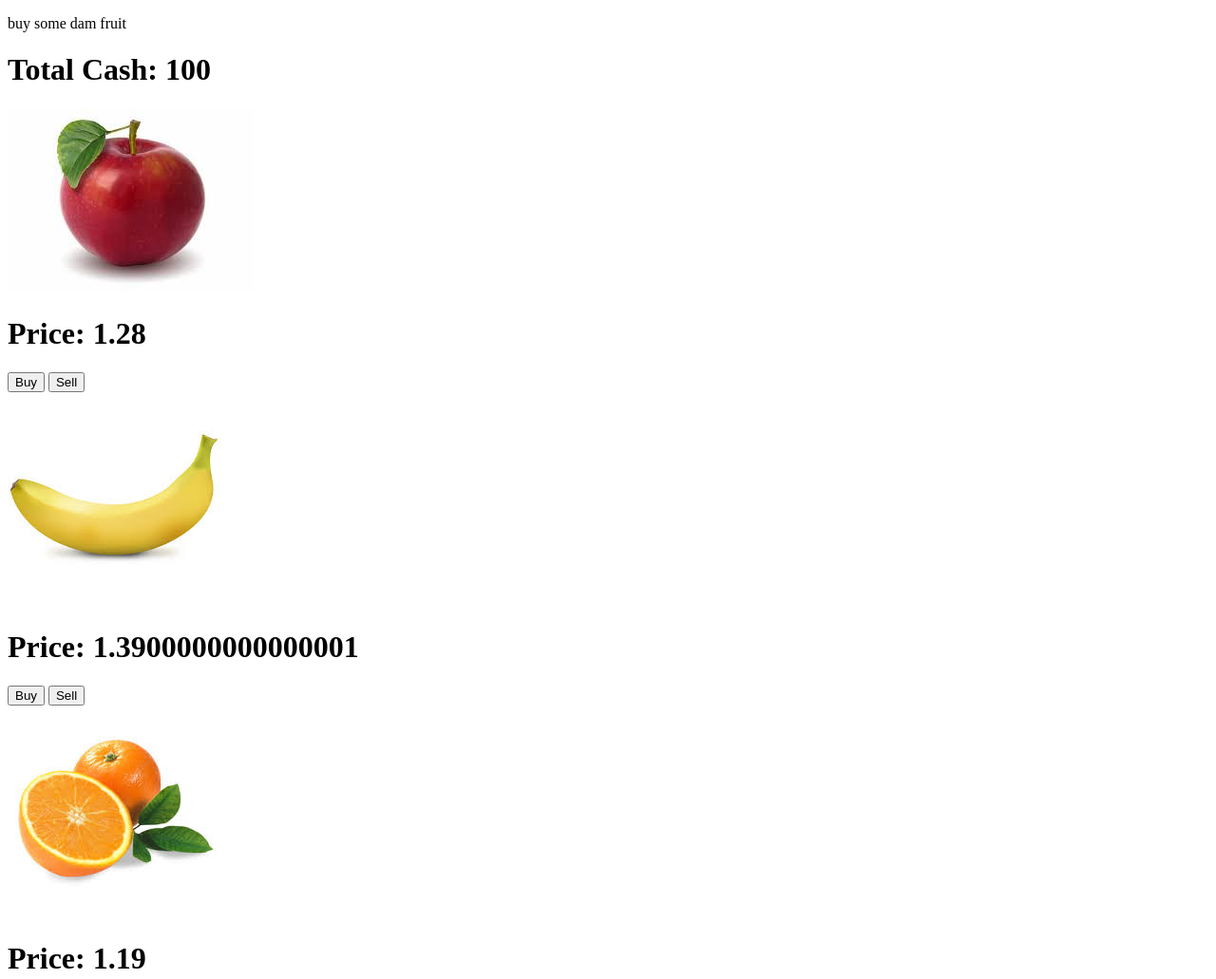
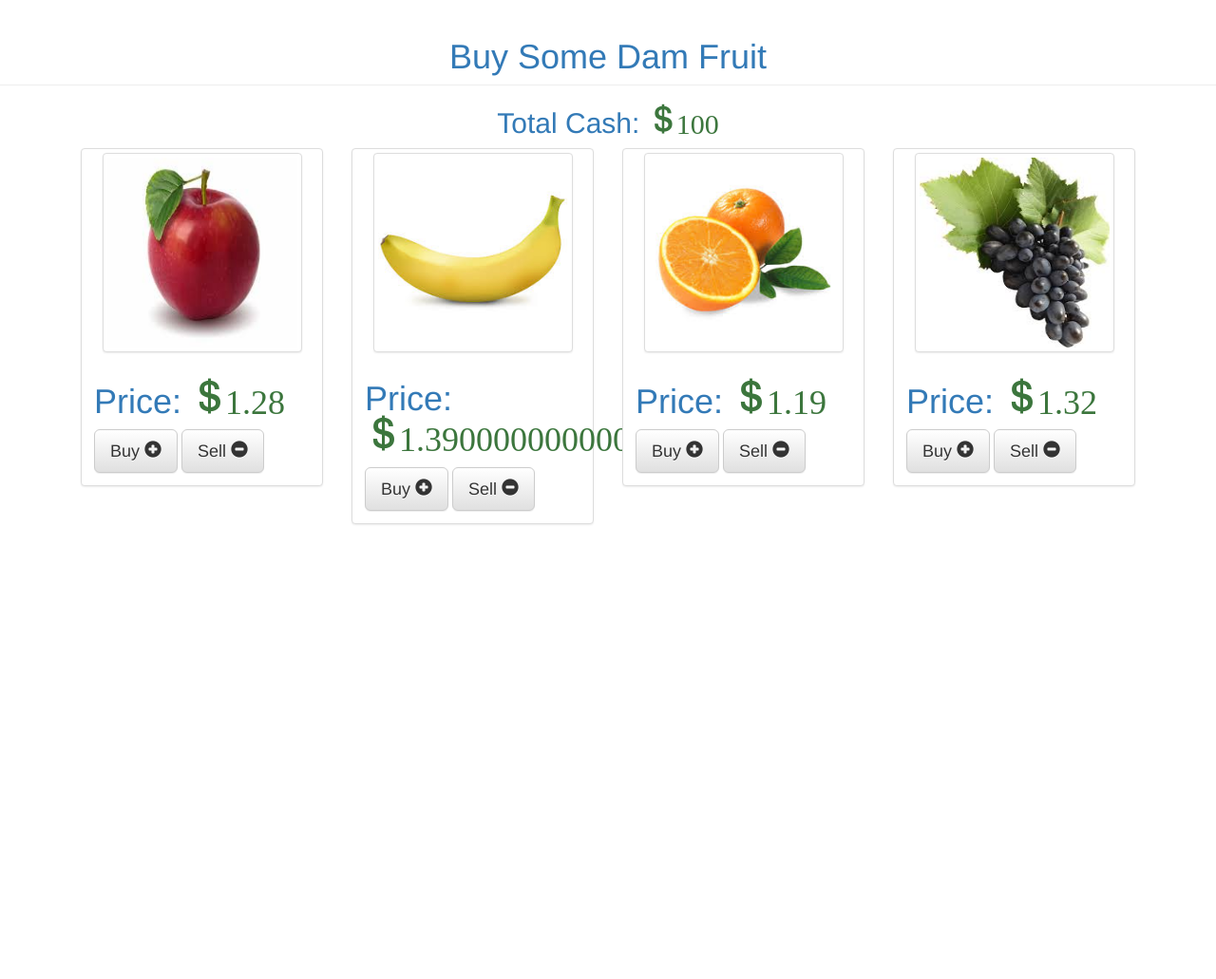
Before and after one commit to jerrylee09/The-Fruit-Market, a plain HTML site: page index.html in a window 1280 px wide. Shown: the top 1031 px of the page at 95% size. After the commit the page ends 800 px from the top, so only its background shows below. Drawn offline with nearby package versions, Linux system fonts and the light colour scheme.

Commit message:
add bootstrap

```diff
--- a/index.html
+++ b/index.html
@@ -5,57 +5,93 @@
 		<title></title>
 
 		<meta name="description" content="Webpage">
+		<!-- Latest compiled and minified CSS -->
+		<link rel="stylesheet" href="https://maxcdn.bootstrapcdn.com/bootstrap/3.3.7/css/bootstrap.min.css" integrity="sha384-BVYiiSIFeK1dGmJRAkycuHAHRg32OmUcww7on3RYdg4Va+PmSTsz/K68vbdEjh4u" crossorigin="anonymous">
+
+		<!-- Optional theme -->
+		<link rel="stylesheet" href="https://maxcdn.bootstrapcdn.com/bootstrap/3.3.7/css/bootstrap-theme.min.css" integrity="sha384-rHyoN1iRsVXV4nD0JutlnGaslCJuC7uwjduW9SVrLvRYooPp2bWYgmgJQIXwl/Sp" crossorigin="anonymous">
+
+
 		<link href="stylesheet.css" rel="stylesheet">
 
 		<script src="jquery.min.js"></script>
 		<script src="script.js"></script>
+		<!-- Latest compiled and minified JavaScript -->
+		<script src="https://maxcdn.bootstrapcdn.com/bootstrap/3.3.7/js/bootstrap.min.js" integrity="sha384-Tc5IQib027qvyjSMfHjOMaLkfuWVxZxUPnCJA7l2mCWNIpG9mGCD8wGNIcPD7Txa" crossorigin="anonymous"></script>
 	</head>
 
 	<body>
-		<p> buy some dam fruit</p>
-		<h1>Total Cash: <span class ="total-cash"></span></h1>
+<div class="">
+	<h1 class="text-primary page-header text-center "> Buy Some Dam Fruit</h1>
+	<h2 class="text-primary text-center">Total Cash: <span class=" glyphicon glyphicon-usd text-success total-cash"></span></h2>
+</div>
 
-		<div class="container">
+<div class="container">
 
-			<div class="apple">
-			<img src="images/apple.jpeg" alt="apple">
-			<h1>Price: <span id="apple-price"></span></h1>
+	<section class="col-md-3 col-sm-6 apple">
+		<div class="thumbnail">
+		<img src="images/apple.jpeg" class="img-thumbnail" style="height:15em; width: 15em; " alt="apple">
+		<div class="caption">
+			<h1 class="text-primary">Price: <span class=" glyphicon glyphicon-usd text-success" id="apple-price"></span></h1>
 				<div class="price-button">
-					<button class="apple-buy">Buy</button>
-					<button class="apple-sell">Sell</button>
+					<button class="btn btn-default btn-lg apple-buy">Buy <span class="glyphicon glyphicon-plus-sign"></span>
+					</button>
+					<button class="btn btn-default btn-lg apple-sell">Sell <span class="glyphicon glyphicon-minus-sign"></span>
+					</button>
 				</div>
-			</div>
+		</div>	<!-- caption -->
+		</div> <!-- thumbnail -->
+	</section> <!-- apple -->
 
-			<div class="banana">
-			<img src="images/banana.jpeg" alt="banna">
-			<h1>Price: <span id="banana-price"></span></h1>
+	<section class="col-md-3 col-sm-6 banana">
+		<div class="thumbnail">
+		<img src="images/banana.jpeg" class="img-thumbnail" style="height:15em; width: 15em; " alt="banna">
+		<div class="caption">
+			<h1 class="text-primary" >Price: <span class=" glyphicon glyphicon-usd text-success" id="banana-price"></span></h1>
 				<div class="price-button">
-					<button class="banana-buy">Buy</button>
-					<button class="banana-sell">Sell</button>
+					<button class="btn btn-default btn-lg banana-buy">Buy <span class="glyphicon glyphicon-plus-sign"></span>
+					</button>
+					<button class="btn btn-default btn-lg banana-sell">Sell <span class="glyphicon glyphicon-minus-sign"></span>
+					</button>
 				</div>
-			</div>
+		</div>	<!-- caption -->
+		</div> <!-- thumbnail -->
+	</section> <!-- banana -->
 
-			<div class="orange">
-			<img src="images/orange.jpeg" alt="orange">
-			<h1>Price: <span id="orange-price"></span></h1>
+	<section class="col-md-3 col-sm-6 orange">
+		<div class="thumbnail">
+		<img src="images/orange.jpeg" class="img-thumbnail" style="height:15em; width: 15em; " alt="orange">
+		<div class="caption">
+			<h1 class="text-primary" >Price: <span class=" glyphicon glyphicon-usd text-success" id="orange-price"></span></h1>
 				<div class="price-button">
-					<button class="orange-buy">Buy</button>
-					<button class="orange-sell">Sell</button>
+					<button class="btn btn-default btn-lg orange-buy">Buy <span class="glyphicon glyphicon-plus-sign"></span>
+					</button>
+					<button class="btn btn-default btn-lg orange-sell">Sell <span class="glyphicon glyphicon-minus-sign"></span>
+					</button>
 				</div>
-			</div>
+		</div>	<!-- caption -->
+		</div> <!-- thumbnail -->
+	</section> <!-- orange -->
 
-			<div class="grape"><img src="images/grape.jpeg" alt="grape">
-			<h1>Price: <span id="grape-price"></span></h1>
+	<section class="col-md-3 col-sm-6 grape">
+		<div class="thumbnail">
+		<img src="images/grape.jpeg" class="img-thumbnail" style="height:15em; width: 15em; " alt="grape">
+		<div class="caption">
+			<h1 class="text-primary" >Price: <span class=" glyphicon glyphicon-usd text-success" id="grape-price"></span></h1>
 				<div class="price-button">
-					<button class="grape-buy">Buy</button>
-					<button class="grape-sell">Sell</button>
+					<button class="btn btn-default btn-lg grape-buy">Buy <span class="glyphicon glyphicon-plus-sign"></span>
+					</button>
+					<button class="btn btn-default btn-lg grape-sell">Sell <span class="glyphicon glyphicon-minus-sign"></span>
+					</button>
 				</div>
-			</div>
+		</div>	<!-- caption -->
+		</div> <!-- thumbnail -->
+	</section> <!-- grape -->
 
-			<div class="basket">
+	<div class="basket">
 
-			</div>
-		</div>
+	</div> <!-- basket -->
+</div> <!-- container -->
 
 
 
```
